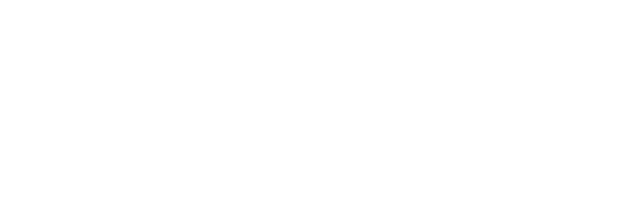
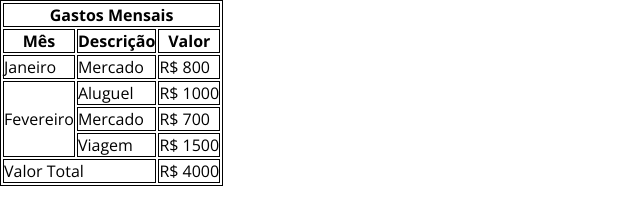
Before and after one commit to diegoc85/1ESPX-2024-Front-End, a plain HTML site: page aula07-tabelas/src/pages/tabela1.html in a window 1280 px wide. Shown: the whole page, without its empty margins (0-640 px from the left). Drawn offline with nearby package versions, Linux system fonts and the light colour scheme.

Commit message:
Mais tabelas

```diff
--- a/aula07-tabelas/src/pages/tabela1.css
+++ b/aula07-tabelas/src/pages/tabela1.css
@@ -0,0 +1,3 @@
+table, td, th{
+    border: 1px solid #000;
+}
--- a/aula07-tabelas/src/pages/tabela1.html
+++ b/aula07-tabelas/src/pages/tabela1.html
@@ -4,8 +4,47 @@
     <meta charset="UTF-8">
     <meta name="viewport" content="width=device-width, initial-scale=1.0">
     <title>Tabelas</title>
+
+    <link rel="stylesheet" href="/public/css/fonts.css">
+    <link rel="stylesheet" href="/public/css/global.css">
+    <link rel="stylesheet" href="tabela1.css">
 </head>
 <body>
-
+    <table class="gastos">
+        <thead>
+            <tr>
+                <th colspan="3">Gastos Mensais</th>
+            </tr>
+            <tr>
+                <th>Mês</th>
+                <th>Descrição</th>
+                <th>Valor</th>
+            </tr>
+        </thead>
+        <tbody>
+            <tr>
+                <td>Janeiro</td>
+                <td>Mercado</td>
+                <td>R$ 800</td>
+            </tr>
+            <tr>
+                <td rowspan="3">Fevereiro</td>
+                <td>Aluguel</td>
+                <td>R$ 1000</td>
+            </tr>
+            <tr>
+                <td>Mercado</td>
+                <td>R$ 700</td>
+            </tr>
+            <tr>
+                <td>Viagem</td>
+                <td>R$ 1500</td>
+            </tr>
+            <tr>
+                <td colspan="2">Valor Total</td>
+                <td>R$ 4000</td>
+            </tr>
+        </tbody>
+    </table>
 </body>
 </html>
--- /dev/null
+++ b/aula07-tabelas/src/pages/tabelaPrecos.css
@@ -0,0 +1,40 @@
+table{
+    width: 50%;
+    min-width: 500px;
+    border-collapse:collapse ;
+}
+
+caption{
+    font-size: 28px;
+    font-weight: 700;
+    text-align: left;
+    margin-bottom: 30px;
+}
+
+th, td{
+    text-align: left;
+    padding: 15px;
+}
+tr.planos{
+    background-color: blue;
+}
+tr.planos th{
+    color:white;
+    text-transform: uppercase;
+    font-size: 14px;
+    font-weight: 700;
+}
+
+tr.preco {
+    background-color: rgb(238,238, 238);
+}
+tr.preco td{
+    color: black;
+    text-transform: uppercase;
+    font-weight: 700 ;
+    font-size: 28px;
+}
+
+tr.preco .label{
+    font-size: 14px;
+}
```
Also changed, not shown: aula07-tabelas/src/pages/tabelaPrecos.html (added, +51 -0 lines).
